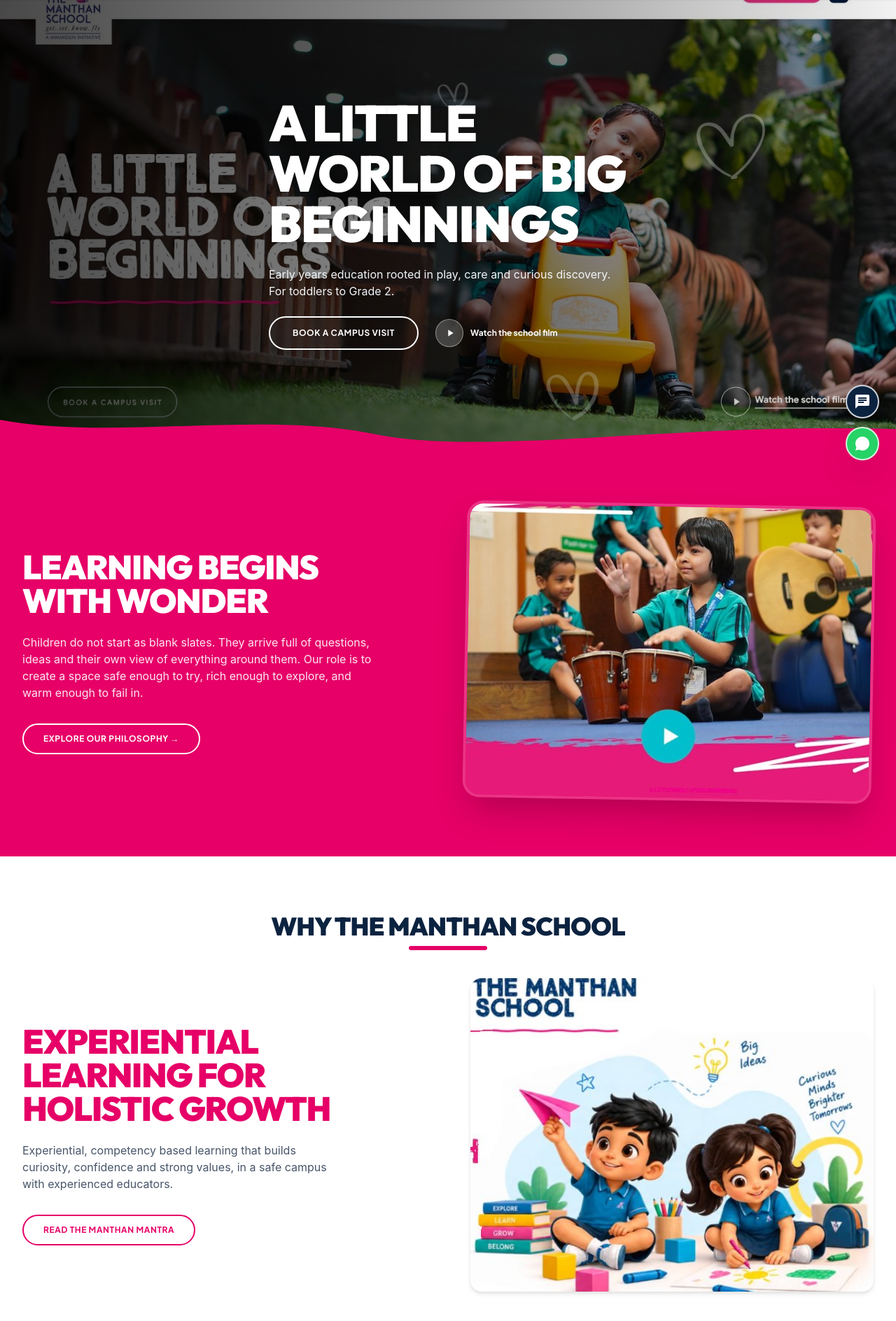
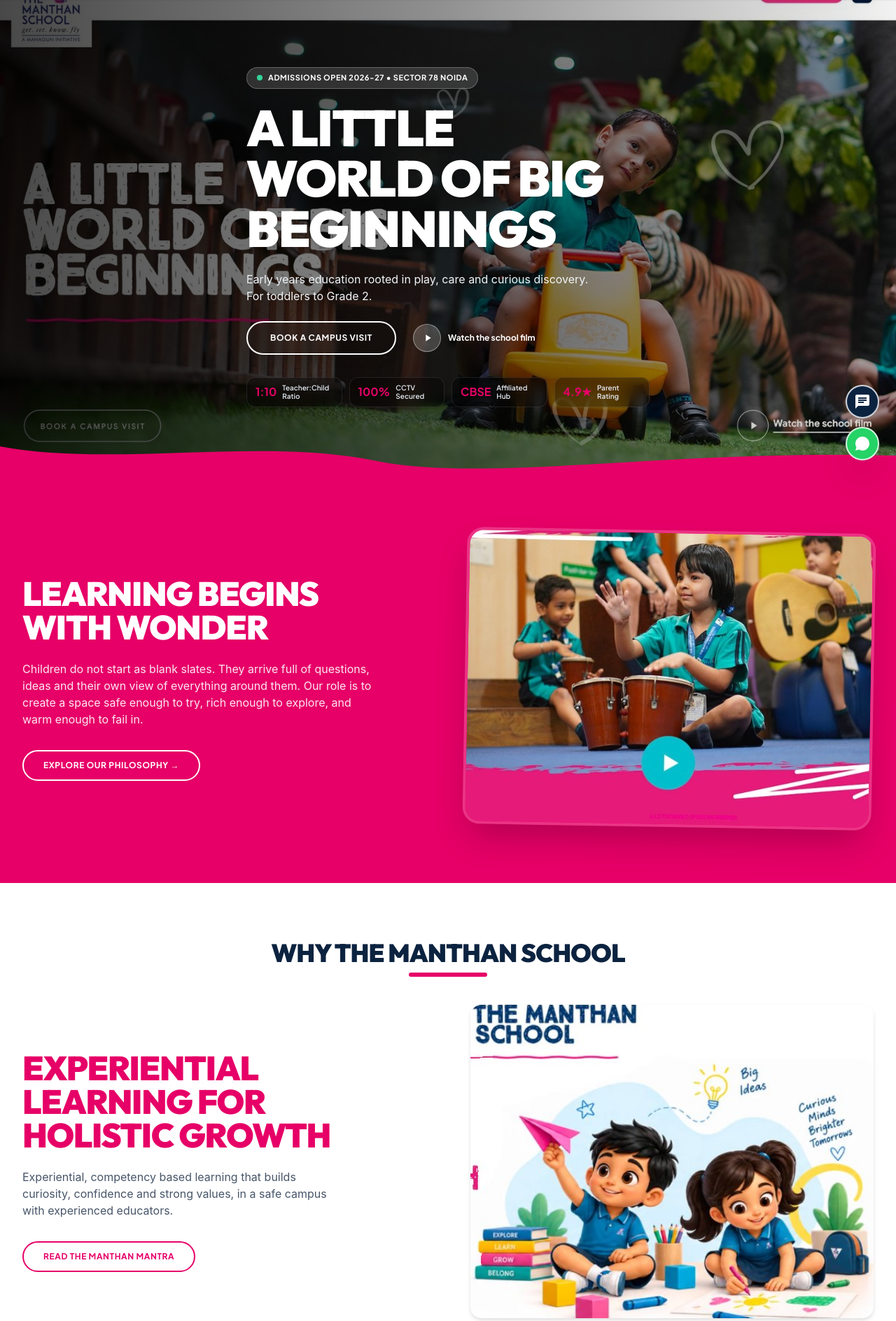
Before and after one commit to agrwalh/Project_School_Adtric, a Laravel app: template resources/views/frontend/home.blade.php in a window 1280 px wide. Shown: the part 118-2006 px from the top of the page at 70% size. Run offline with Laravel 12, Linux system fonts and the light colour scheme; the template is opened without the code that fills it, so the values that code supplies are empty; style sheets or scripts are compiled from the project's sources.

Commit message:
Enhance frontend styling: hero live badge, trust metrics bar, floating action widgets, form polish, custom scrollbars

```diff
--- a/resources/views/frontend/home.blade.php
+++ b/resources/views/frontend/home.blade.php
@@ -39,6 +39,16 @@
 
     <div class="relative z-10 max-w-7xl mx-auto px-4 sm:px-6 lg:px-8 py-16 sm:py-24">
         <div class="max-w-2xl text-white">
+
+            <!-- Admissions Open Live Indicator Pill -->
+            <div class="inline-flex items-center gap-2 px-3.5 py-1.5 rounded-full bg-white/15 backdrop-blur-md border border-white/25 text-white text-[11px] font-bold tracking-wider uppercase mb-5 shadow-sm">
+                <span class="relative flex h-2 w-2">
+                    <span class="animate-ping absolute inline-flex h-full w-full rounded-full bg-emerald-400 opacity-75"></span>
+                    <span class="relative inline-flex rounded-full h-2 w-2 bg-emerald-400"></span>
+                </span>
+                <span>Admissions Open 2026-27 &bull; Sector 78 Noida</span>
+            </div>
+
             <h1 class="text-4xl sm:text-6xl lg:text-7xl font-black font-heading leading-tight tracking-tight drop-shadow-md select-none">
                 A LITTLE <br>
                 WORLD OF <span class="text-white">BIG</span> <br>
@@ -65,6 +75,27 @@
                     <span>Watch the school film</span>
                 </button>
             </div>
+
+            <!-- Key Trust Badges -->
+            <div class="grid grid-cols-2 sm:grid-cols-4 gap-2.5 pt-8 text-white/90 max-w-xl">
+                <div class="flex items-center space-x-2 bg-black/30 backdrop-blur-md px-3 py-2 rounded-xl border border-white/10 shadow-sm">
+                    <span class="text-brand-pink text-base font-black">1:10</span>
+                    <span class="text-[10px] leading-tight text-slate-200 font-semibold">Teacher:Child Ratio</span>
+                </div>
+                <div class="flex items-center space-x-2 bg-black/30 backdrop-blur-md px-3 py-2 rounded-xl border border-white/10 shadow-sm">
+                    <span class="text-brand-pink text-base font-black">100%</span>
+                    <span class="text-[10px] leading-tight text-slate-200 font-semibold">CCTV Secured</span>
+                </div>
+                <div class="flex items-center space-x-2 bg-black/30 backdrop-blur-md px-3 py-2 rounded-xl border border-white/10 shadow-sm">
+                    <span class="text-brand-pink text-base font-black">CBSE</span>
+                    <span class="text-[10px] leading-tight text-slate-200 font-semibold">Affiliated Hub</span>
+                </div>
+                <div class="flex items-center space-x-2 bg-black/30 backdrop-blur-md px-3 py-2 rounded-xl border border-white/10 shadow-sm">
+                    <span class="text-brand-pink text-base font-black">4.9★</span>
+                    <span class="text-[10px] leading-tight text-slate-200 font-semibold">Parent Rating</span>
+                </div>
+            </div>
+
         </div>
     </div>
 
@@ -1296,13 +1327,20 @@
                         <div class="pt-2">
                             <button type="submit"
                                     id="enquiry-submit-btn"
-                                    class="w-full py-3.5 rounded-xl bg-brand-pink hover:bg-brand-pink-hover text-white font-bold text-xs uppercase tracking-wider transition shadow-lg flex items-center justify-center">
+                                    class="w-full py-3.5 rounded-xl bg-gradient-to-r from-brand-pink via-pink-600 to-rose-600 hover:from-rose-600 hover:to-brand-pink text-white font-extrabold text-xs uppercase tracking-wider transition-all duration-300 transform hover:-translate-y-0.5 shadow-xl shadow-pink-900/20 flex items-center justify-center">
                                 <span>Book My Visit</span>
+                                <svg class="w-4 h-4 ml-1.5" fill="none" stroke="currentColor" viewBox="0 0 24 24"><path stroke-linecap="round" stroke-linejoin="round" stroke-width="2.5" d="M14 5l7 7m0 0l-7 7m7-7H3"/></svg>
                                 <svg id="enquiry-spinner" class="animate-spin ml-2 h-4 w-4 text-white hidden" xmlns="http://www.w3.org/2000/svg" fill="none" viewBox="0 0 24 24">
                                     <circle class="opacity-25" cx="12" cy="12" r="10" stroke="currentColor" stroke-width="4"></circle>
                                     <path class="opacity-75" fill="currentColor" d="M4 12a8 8 0 018-8v8H4z"></path>
                                 </svg>
                             </button>
+                        </div>
+
+                        <div class="text-center pt-2 flex items-center justify-center space-x-2 text-[10px] text-slate-400 font-medium">
+                            <span>🔒 100% Privacy Protected</span>
+                            <span>&bull;</span>
+                            <span>Direct Admissions Desk</span>
                         </div>
 
                         <div class="text-center pt-1">
--- a/resources/views/layouts/frontend.blade.php
+++ b/resources/views/layouts/frontend.blade.php
@@ -29,6 +29,21 @@
         }
         h1, h2, h3, h4, h5, h6, .font-heading {
             font-family: 'Outfit', sans-serif;
+        }
+        /* Custom scrollbar */
+        ::-webkit-scrollbar {
+            width: 8px;
+            height: 8px;
+        }
+        ::-webkit-scrollbar-track {
+            background: #f1f5f9;
+        }
+        ::-webkit-scrollbar-thumb {
+            background: #cbd5e1;
+            border-radius: 9999px;
+        }
+        ::-webkit-scrollbar-thumb:hover {
+            background: #e11d48;
         }
     </style>
     @stack('styles')
@@ -255,7 +270,7 @@
                     <span>|</span>
                     <a href="#" class="hover:text-white">Careers</a>
                     <span>|</span>
-                    <a href="#" class="hover:text-white">Privacy Polic</a>
+                    <a href="#" class="hover:text-white">Privacy Policy</a>
                     <span>|</span>
                     <a href="#" class="hover:text-white">Terms of Use</a>
                     <span>|</span>
@@ -272,9 +287,20 @@
 
     <!-- Floating Chat & WhatsApp Action Widgets (Matching Screenshot 6) -->
     <div class="fixed bottom-6 right-6 z-40 flex flex-col items-center space-y-3">
+        <!-- Back to Top Button -->
+        <button id="back-to-top-btn"
+                type="button"
+                onclick="window.scrollTo({top: 0, behavior: 'smooth'})"
+                aria-label="Back to Top"
+                title="Scroll to top"
+                class="w-11 h-11 rounded-full bg-white/95 hover:bg-white text-brand-navy shadow-xl border border-slate-200 flex items-center justify-center transition-all duration-300 opacity-0 pointer-events-none translate-y-3 hover:scale-110">
+            <svg class="w-5 h-5" fill="none" stroke="currentColor" viewBox="0 0 24 24"><path stroke-linecap="round" stroke-linejoin="round" stroke-width="2.5" d="M5 15l7-7 7 7"/></svg>
+        </button>
+
         <!-- Live Chat Bubble -->
         <a href="#enquiry"
            aria-label="Chat with Admissions"
+           title="Enquire with Admissions"
            class="w-12 h-12 rounded-full bg-brand-navy hover:bg-brand-navy-dark text-white flex items-center justify-center shadow-2xl transition transform hover:scale-110 border-2 border-white/80 group">
             <svg class="w-6 h-6 fill-current group-hover:scale-110 transition" viewBox="0 0 24 24">
                 <path d="M20 2H4c-1.1 0-1.99.9-1.99 2L2 22l4-4h14c1.1 0 2-.9 2-2V4c0-1.1-.9-2-2-2zM6 9h12v2H6V9zm8 5H6v-2h8v2zm4-6H6V6h12v2z"/>
@@ -286,6 +312,7 @@
            target="_blank"
            rel="noopener noreferrer"
            aria-label="Connect on WhatsApp"
+           title="Chat on WhatsApp"
            class="w-12 h-12 rounded-full bg-[#25D366] hover:bg-[#20ba59] text-white flex items-center justify-center shadow-2xl transition transform hover:scale-110 border-2 border-white/80 group">
             <svg class="w-6 h-6 fill-current group-hover:scale-110 transition" viewBox="0 0 24 24">
                 <path d="M12.031 6.172c-3.181 0-5.767 2.586-5.768 5.766-.001 1.298.38 2.27 1.019 3.287l-.711 2.598 2.664-.698c.983.541 1.839.818 2.796.818 3.179 0 5.766-2.586 5.767-5.766.001-3.18-2.585-5.766-5.767-5.766zm3.374 8.243c-.145.405-.729.743-1.047.788-.309.043-.699.066-2.261-.582-1.999-.828-3.262-2.887-3.361-3.02-.099-.133-.809-1.077-.809-2.053 0-.976.512-1.455.694-1.654.182-.199.397-.249.53-.249.133 0 .265.002.381.008.123.006.287-.047.45.344.166.398.564 1.378.614 1.478.05.1.083.216.017.348-.066.133-.1.216-.199.332-.099.116-.208.26-.297.349-.1.1-.204.208-.088.407.116.199.516.852 1.107 1.38.761.679 1.402.889 1.601.989.199.1.315.083.431-.05.116-.133.498-.581.63-.78.133-.199.265-.166.448-.099.182.066 1.157.546 1.356.645.199.1.332.149.381.232.05.083.05.481-.095.886zM12 2C6.477 2 2 6.477 2 12c0 1.891.524 3.662 1.435 5.178L2 22l4.981-1.398A9.954 9.954 0 0012 22c5.523 0 10-4.477 10-10S17.523 2 12 2z"/>
@@ -293,7 +320,7 @@
         </a>
     </div>
 
-    <!-- Mobile Drawer Script -->
+    <!-- Mobile Drawer & Back-to-Top Script -->
     <script>
         document.addEventListener('DOMContentLoaded', function () {
             const btn = document.getElementById('mobile-menu-btn');
@@ -301,6 +328,19 @@
             if (btn && menu) {
                 btn.addEventListener('click', () => menu.classList.toggle('hidden'));
             }
+
+            const btt = document.getElementById('back-to-top-btn');
+            if (btt) {
+                window.addEventListener('scroll', () => {
+                    if (window.scrollY > 400) {
+                        btt.classList.remove('opacity-0', 'pointer-events-none', 'translate-y-3');
+                        btt.classList.add('opacity-100', 'pointer-events-auto', 'translate-y-0');
+                    } else {
+                        btt.classList.add('opacity-0', 'pointer-events-none', 'translate-y-3');
+                        btt.classList.remove('opacity-100', 'pointer-events-auto', 'translate-y-0');
+                    }
+                });
+            }
         });
     </script>
     @stack('scripts')
```
Also changed, not shown: 3 other files.
